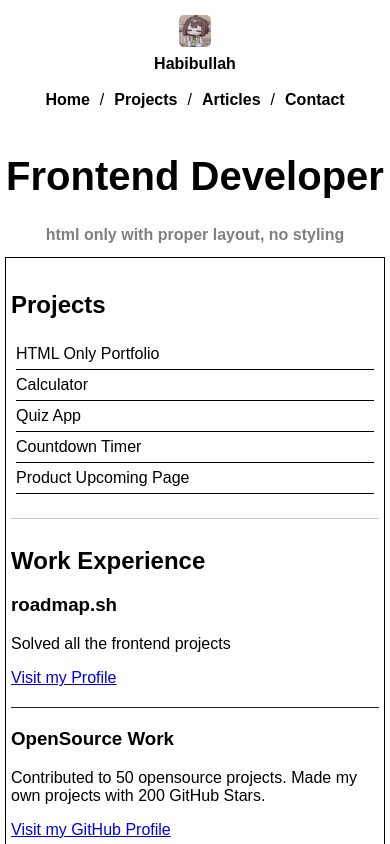
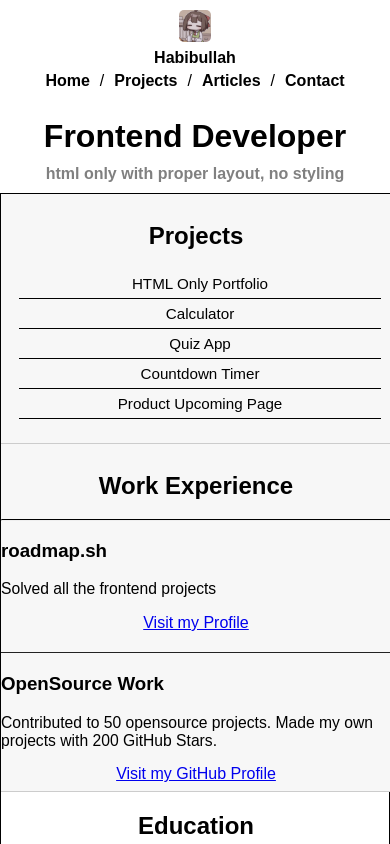
Before and after one commit to Habibullah-05/Roadmap-Project, a plain HTML site: page 02-basic-html-website/basic-html-design.html in a window 390 px wide. Shown: the top 844 px of the page. Drawn offline with Linux system fonts and the light colour scheme.

Commit message:
Update CSS $ Responsive Style

```diff
--- a/02-basic-html-website/basic-html-design.html
+++ b/02-basic-html-website/basic-html-design.html
@@ -25,7 +25,7 @@
 </nav>
   </header>
 
-  <h1 style="text-align: center; font-size: 40px;">Frontend Developer</h1>
+  <h1 >Frontend Developer</h1>
   <h2 class="grey" style="text-align: center; font-size: medium;">html only with proper layout, no styling</h2>
 
   <main>
@@ -33,7 +33,7 @@
       <div class="grid-container">
         <div class="section projects">
           <h2>Projects</h2>
-          <ul>
+          <ul class="project-list">
             <li>HTML Only Portfolio</li>
             <li>Calculator</li>
             <li>Quiz App</li>
@@ -43,6 +43,7 @@
         </div>
         <div class="section work-experience">
           <h2>Work Experience</h2>
+          <hr class="section-divider">
           <h3>roadmap.sh</h3>
           <p>Solved all the frontend projects</p>
           <a href="#">Visit my Profile</a>
@@ -51,7 +52,7 @@
           <p>Contributed to 50 opensource projects. Made my own projects with 200 GitHub Stars.</p>
           <a href="#">Visit my GitHub Profile</a>
         </div>
-        <div class="section education">
+        <div class="education">
           <h2>Education</h2>
           <p>Graduated with 3.76 out of 4 CGPA. Won Acme Hackathon. Organized 30 sessions.</p>
           <h3>Courses I took:</h3>
@@ -102,7 +103,7 @@
 
 
   <footer>
-    <p>&copy; 2023 Basic HTML Design. All rights reserved.</p>
+    <p><b>&copy; 2023 Basic HTML Design. All rights reserved.</b></p>
   </footer>
 </body>
 
--- a/02-basic-html-website/css/style.css
+++ b/02-basic-html-website/css/style.css
@@ -1,22 +1,35 @@
-  /* Basic styling for demonstration */
 body {
-    font-family: sans-serif; margin: 20px;
+    font-family: sans-serif;
+    margin: 20px;
 }
 
 .container {
-     border: 1px solid black; padding: 10px;
+     border: 1px solid black;
+     padding: 10px;
+
+    }
+
+h1, h2 {
+  text-align: center;
+  margin-bottom: 19px;
 }
 
 .header {
-     text-align: center; font-size: 1.2em; font-weight: bold; margin-bottom: 20px;
+     text-align: center;
+     font-size: 1.2em;
+     font-weight: bold;
+     margin-bottom: 20px;
     }
 
 .grid-container {
-    display: grid; grid-template-columns: 1fr 1fr 1fr; border-top: 1px solid black;
+    display: grid;
+    grid-template-columns: 1fr 1fr 1fr;
+    border-top: 1px solid black;
 }
 
 .section {
-    padding: 10px; border-right: 1px solid black;
+    padding: 10px;
+    border-right: 1px solid black;
  }
 
 .section:last-child {
@@ -25,6 +38,7 @@ body {
 
 .grey {
     margin-top: 0;
+    margin-bottom: 100px;
     color: grey;
 }
 
@@ -40,13 +54,6 @@ li {
 
 .education-list li {
     border-bottom: none;
-}
-
-footer {
-    text-align: center;
-    font-size: 0.8em;
-    margin-top: 20px;
-    color: gray;
 }
 
 .navbar {
@@ -72,12 +79,12 @@ footer {
 .logo {
   width: 40px;
   height: 40px;
-  margin-right: 30px;
+  margin-right: 20px;
   border-radius: 5px;
 }
 
 .your-name {
-  font-size: 1.2em;
+  font-size: 1.5em;
   font-weight: bold;
 
 }
@@ -88,12 +95,26 @@ footer {
     font-size: 17px;
     height: auto;
     border: 2px solid #222;
-    border-radius: 19px;
+    border-radius: 35px;
     padding: 15px;
 }
 
+footer {
+    text-align: center;
+    font-size: 0.8em;
+    margin-top: 20px;
+    color: black
+  }
+
+
   /* Responsive styles */
   @media (max-width: 768px) {
+    .section-divider {
+      width: 100%;
+      margin-left: auto;
+      margin-right: auto;
+      border-top: 1px solid black;
+    }
     .navbar-right {
       width: 100%;
       display: flex;
@@ -104,6 +125,14 @@ footer {
     body {
       margin: 5px;
       font-size: 1em;
+      margin: 0;
+      background: #fff;
+    }
+    h3,p{
+      text-align: left;
+    }
+    h2 {
+      text-align: center;
     }
     .container {
       padding: 5px;
@@ -121,6 +150,7 @@ footer {
       border-right: none;
       border-bottom: 1px solid #ccc;
       padding: 8px 0;
+      text-align: center;
     }
     .section:last-child {
       border-bottom: none;
@@ -140,26 +170,116 @@ footer {
     .logo {
       width: 32px;
       height: 32px;
-      margin-right: 10px;
+    }
+
+      .container {
+        padding: 0;
+        border-width: 1px;
+        margin: 0;
+        width: 100vw;
+        box-sizing: border-box;
+      }
+      .navbar {
+        flex-direction: column;
+        align-items: center;
+        padding: 10px 0;
+        width: 100vw;
+      }
+      .navbar-left {
+        margin-bottom: 5px;
+        width: 100%;
+        display: flex;
+        flex-direction: column;
+        align-items: center;
+      }
+      .logo {
+        width: 32px;
+        height: 32px;
+        margin: 0 auto 5px auto;
         display: block;
-    margin-left: auto;
-    margin-right: auto;
       }
       .your-name {
         font-size: 1em;
         display: block;
         text-align: center;
-    margin-top: 8px;
+        margin-top: 2px;
       }
-    .three-box {
-      font-size: 15px;
-      padding: 10px;
-      margin: 5px 0;
+      .navbar-right {
+        width: 100%;
+        display: flex;
+        justify-content: center;
+        margin: 0 0 8px 0;
+        gap: 5px;
+      }
+      .header {
+        font-size: 1.2em;
+        margin-bottom: 10px;
+        text-align: center;
+      }
+      h1, h2.grey {
+        text-align: center ;
+        margin: 10px 0;
+      }
+      .grid-container {
+        display: block;
+        border-top: none;
+        width: 100vw;
+      }
+      .section {
+        border-right: none;
+        border-bottom: 1px solid #ccc;
+        padding: 8px 0 8px 0;
+        width: 100vw;
+        box-sizing: border-box;
+        background: #f7f7f7;
+      }
+      .section:last-child {
+        border-bottom: none;
+      }
+      .section-divider {
+        width: 100%;
+        margin-left: 0;
+        margin-right: 0;
+      }
+      .section-projects {
+        width: 100%;
+        margin-left: 0;
+        margin-right: 0;
+      }
+      .education-list {
+        padding-left: 18px;
+        align-items: left;
+      }
+      .project-list {
+        padding-left: 18px;
+        align-items: center;
       }
       ul {
-      padding: 0 5px;
+        padding: 0 10px;
       }
       li {
         padding: 6px 0;
+        font-size: 0.95em;
+      }
+      .three-box {
+        width: 90vw;
+        margin: 10px auto;
+        font-size: 15px;
+        padding: 10px;
+        border: 2px solid #222;
+        border-radius: 19px;
+        background: #fff;
+        box-sizing: border-box;
+      }
+      footer {
+        text-align: center;
+        font-size: 0.9em;
+        margin-top: 15px;
+        color: gray;
+      }
+      p {
+        margin-left: 0;
+        margin-right: 0;
+        font-size: 0.98em;
       }
     }
```
Lines whose indentation alone changed are shown as unchanged.
